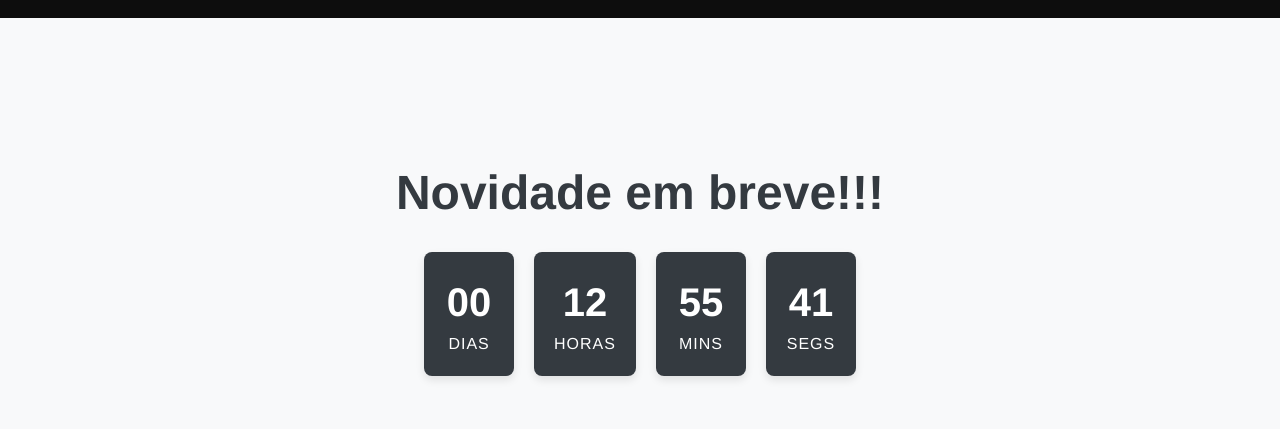
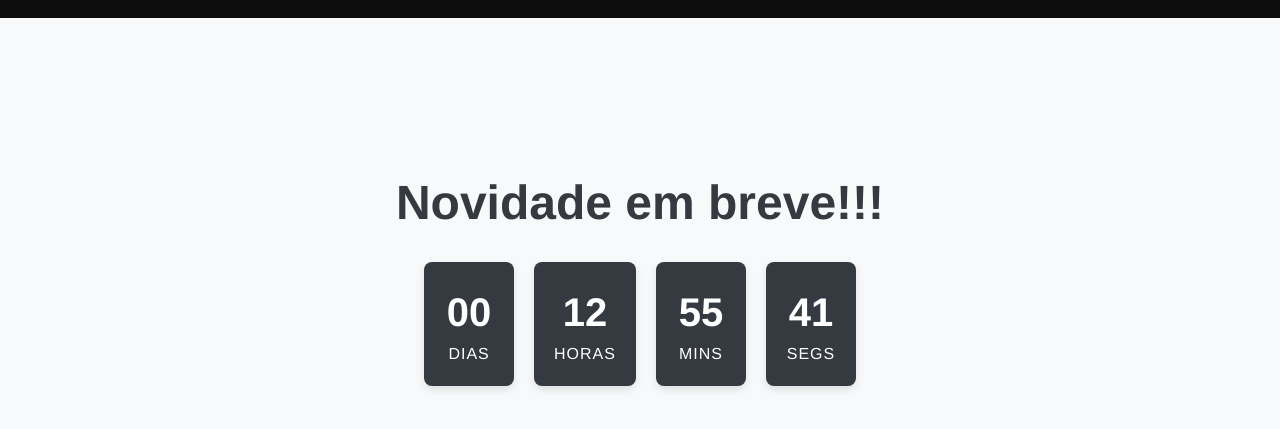
Before and after one commit to MarceLuzLiz/Korb-site, a plain HTML site: page index.html in a window 1280 px wide. Shown: the part 115-544 px from the top of the page. Drawn offline with nearby package versions, Linux system fonts and the light colour scheme.

Commit message:
Update estilo.css

```diff
--- a/css/estilo.css
+++ b/css/estilo.css
@@ -19,6 +19,10 @@ body {
 section #servicos{
 	overflow-y: hidden;
 	margin-top: 120px;
+}
+
+section h2{
+	padding-top: 20px;
 }
 
 
```
